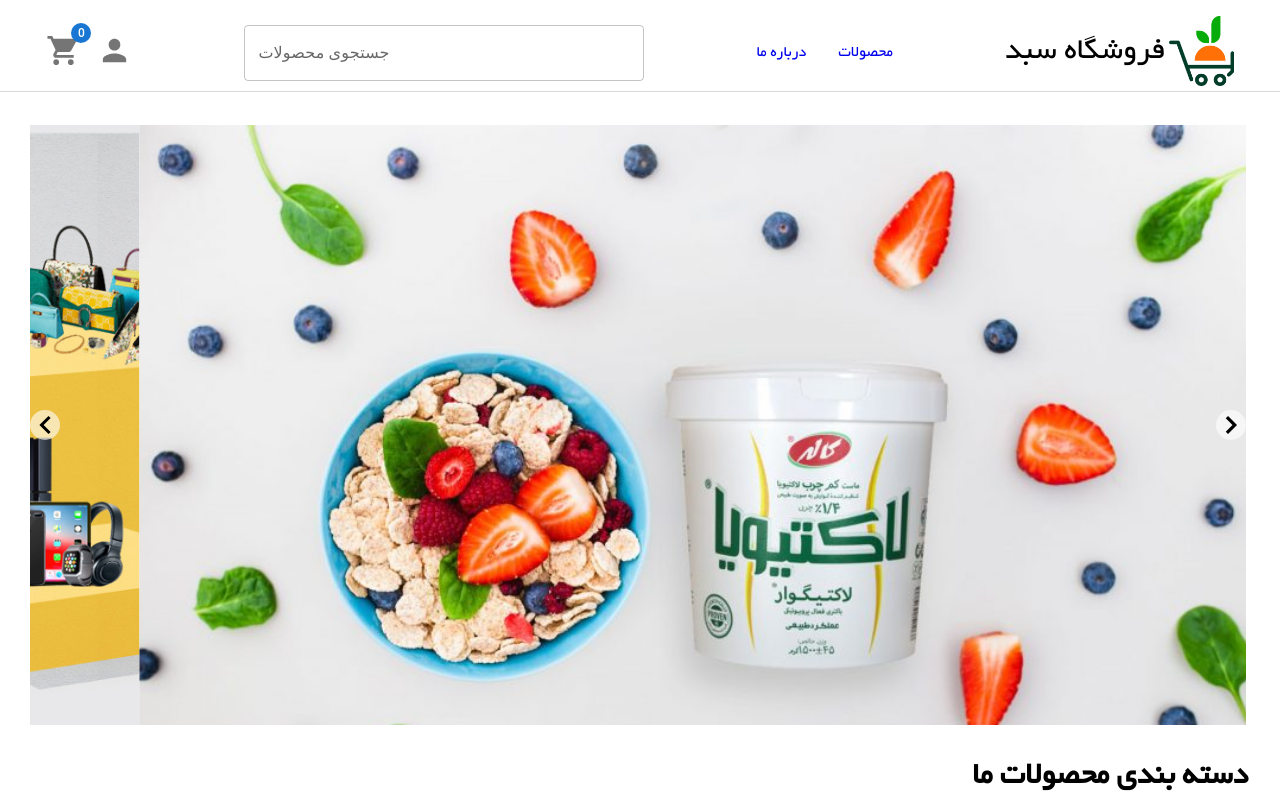
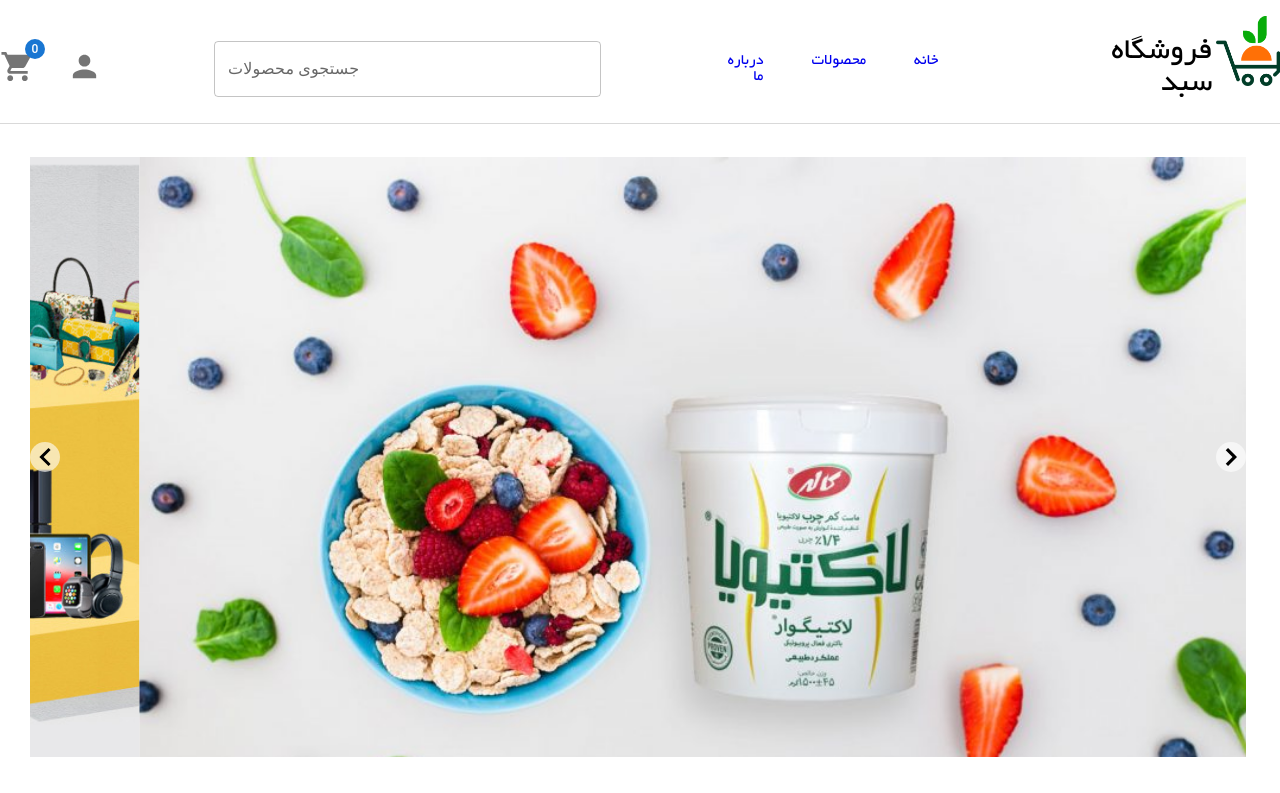
Before and after one commit to Ali-MHoseini/Maktab84-Project-Ali-MohammadHoseini, a React (Vite) app: page / in a window 1280 px wide. Shown: the top 793 px of the page. Built offline with nearby package versions, Linux system fonts and the light colour scheme.

Commit message:
fix: add homelink and new styles

```diff
--- a/src/assets/styles/index.css
+++ b/src/assets/styles/index.css
@@ -18,6 +18,13 @@
     color:black;
 
 }
+.HeaderLinks{
+    padding: 0.5rem;
+}
+.HeaderLinks:hover {
+    color:red;
+    border-bottom: 1px solid red;
+ }
 .flex__header a {
     text-decoration: none;
 }
@@ -31,7 +38,7 @@
     align-self: center;
     display: flex;
     justify-content:center;
-    gap: 1rem;
+    gap: 2rem;
 }
 
 .homepage {
--- a/src/layouts/Header/Header.tsx
+++ b/src/layouts/Header/Header.tsx
@@ -9,17 +9,19 @@
 export const Header = ()=> {
     return(
         <div className="header">
-            <div className='flex__header'>
+            <Link to='/' className='flex__header'>
                 <img
                     src='../../src/assets/images/logo.png'
                     width='65px'
                     height='70px'
+                    alt='#'
                     style={{alignSelf:"start"}}/>
                 <h1>فروشگاه سبد</h1>
-            </div>
+            </Link>
             <div className='flex__header' style={{alignSelf:'center',gap:'2rem'}}>
-                <NavLink to={'/products'}>محصولات</NavLink>
-                <NavLink to={'/about-us'}>درباره ما</NavLink>
+                <NavLink className='HeaderLinks' to={'/'}>خانه</NavLink>
+                <NavLink className='HeaderLinks' to={'/products'}>محصولات</NavLink>
+                <NavLink className='HeaderLinks' to={'/about-us'}>درباره ما</NavLink>
             </div>
             <TextField
                 id="standard-basic"
```
